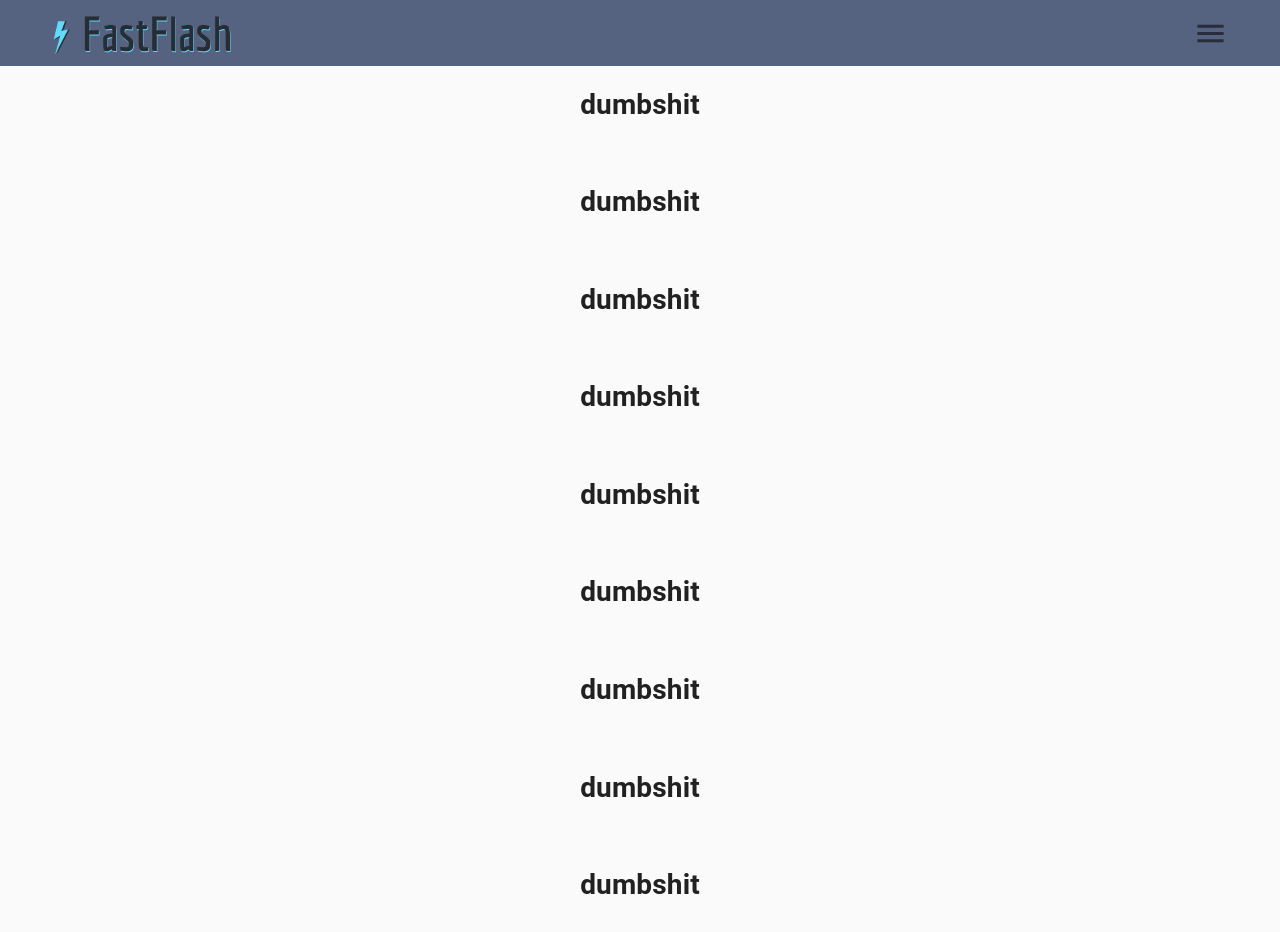
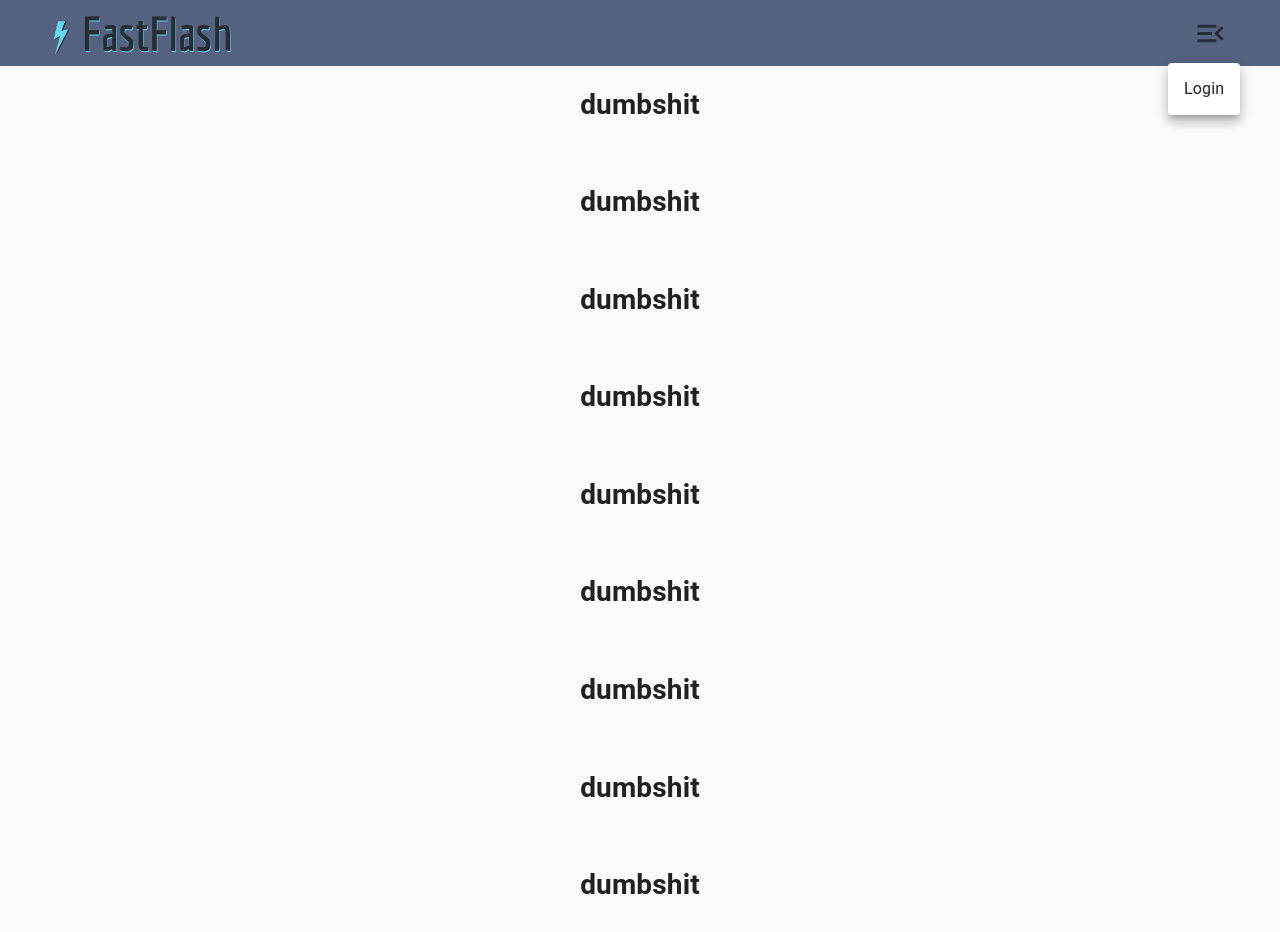
Before and after one commit to andy-aguilar/flatlingo-react, a React (Create React App) app: page / in a window 1280 px wide. Both pictures are taken after a click on the button "menu". Shown: the top 932 px of the page. Built offline with nearby package versions, Linux system fonts and the light colour scheme.

Commit message:
Build header with menu

```diff
--- a/src/App.js
+++ b/src/App.js
@@ -2,9 +2,7 @@ import React from 'react'
 import { ThemeProvider } from '@material-ui/core/styles'
 import CssBaseline from '@material-ui/core/CssBaseline'
 import theme from './theme'
-import logo from './images/fastflash-logo.png'
-import IconButton from '@material-ui/core/IconButton';
-import MenuIcon from '@material-ui/icons/Menu';
+import Homepage from './pages/Homepage'
 import './App.css';
 
 
@@ -13,29 +11,7 @@ function App() {
     <ThemeProvider theme={theme}>
       <CssBaseline>
         <div className="App">
-          <header className="App-header">
-            <nav className="header-nav">
-              <div className="logo-div">
-                <img className="header-logo" src={logo} alt="logo"/>
-                <h1 id="header-title">FastFlash</h1>
-              </div>
-              <IconButton className="hamburger" aria-label="menu">
-                <MenuIcon fontSize="large"/>
-              </IconButton>
-            </nav>
-          </header>
-          <div id="main">
-            <h1>dumbshit</h1><br/>
-            <h1>dumbshit</h1><br/>
-            <h1>dumbshit</h1><br/>
-            <h1>dumbshit</h1><br/>
-            <h1>dumbshit</h1><br/>
-            <h1>dumbshit</h1><br/>
-            <h1>dumbshit</h1><br/>
-            <h1>dumbshit</h1><br/>
-            <h1>dumbshit</h1><br/>
-
-          </div>
+          <Homepage />
         </div>
       </CssBaseline>
     </ThemeProvider>
--- /dev/null
+++ b/src/components/Header.js
@@ -0,0 +1,58 @@
+import logo from '../images/fastflash-logo.png'
+import IconButton from '@material-ui/core/IconButton';
+import MenuIcon from '@material-ui/icons/Menu';
+import React, { useState } from 'react';
+import Menu from '@material-ui/core/Menu';
+import MenuItem from '@material-ui/core/MenuItem';
+import MenuOpenIcon from '@material-ui/icons/MenuOpen';
+
+
+
+
+const Header = () => {
+    const [anchorEl, setAnchorEl] = useState(null);
+
+    const handleClick = (event) => {
+        setAnchorEl(event.currentTarget);
+    };
+
+    const handleClose = () => {
+        setAnchorEl(null);
+    };
+
+    return(
+        <header className="App-header">
+            <nav className="header-nav">
+                <div className="logo-div">
+                    <img className="header-logo" src={logo} alt="logo"/>
+                    <h1 id="header-title">FastFlash</h1>
+                </div>
+                <IconButton className="hamburger" aria-label="menu" onClick={handleClick}>
+                    {Boolean(anchorEl) ?
+                    <MenuOpenIcon fontSize="large"/> :
+                    <MenuIcon fontSize="large"/> }
+                </IconButton>
+                <Menu
+                    id="simple-menu"
+                    anchorEl={anchorEl}
+                    keepMounted
+                    open={Boolean(anchorEl)}
+                    onClose={handleClose}
+                    getContentAnchorEl={null}
+                    anchorOrigin={{
+                        vertical: 'bottom',
+                        horizontal: 'right',
+                    }}
+                    transformOrigin={{
+                        vertical: 'top',
+                        horizontal: 'right',
+                    }}
+                >
+                    <MenuItem onClick={handleClose}>Login</MenuItem>
+                </Menu>
+            </nav>
+        </header>
+    );
+}
+
+export default Header
--- /dev/null
+++ b/src/pages/Homepage.js
@@ -0,0 +1,25 @@
+import Header from '../components/Header'
+
+
+const Homepage = () => {
+
+    return(
+        <div className="homepage">
+            <Header />
+            <div id="main">
+            <h1>dumbshit</h1><br/>
+            <h1>dumbshit</h1><br/>
+            <h1>dumbshit</h1><br/>
+            <h1>dumbshit</h1><br/>
+            <h1>dumbshit</h1><br/>
+            <h1>dumbshit</h1><br/>
+            <h1>dumbshit</h1><br/>
+            <h1>dumbshit</h1><br/>
+            <h1>dumbshit</h1><br/>
+
+            </div>
+        </div>
+    );
+}
+
+export default Homepage
--- a/src/theme.js
+++ b/src/theme.js
@@ -1,4 +1,5 @@
-import { createMuiTheme }  from '@material-ui/core/styles'
+import { unstable_createMuiStrictModeTheme as createMuiTheme } from '@material-ui/core';
+
 const theme = createMuiTheme({
     palette: {
         primary: {
@@ -13,6 +14,6 @@ const theme = createMuiTheme({
             dark: '#80e1fb',
             contrastText: '#000',
         },
-      },
+    },
 })
 export default theme
```
Also changed, not shown: public/favicons/logo192.png (renamed from public/favicons/android-chrome-192x192.png), public/manifest.json.
